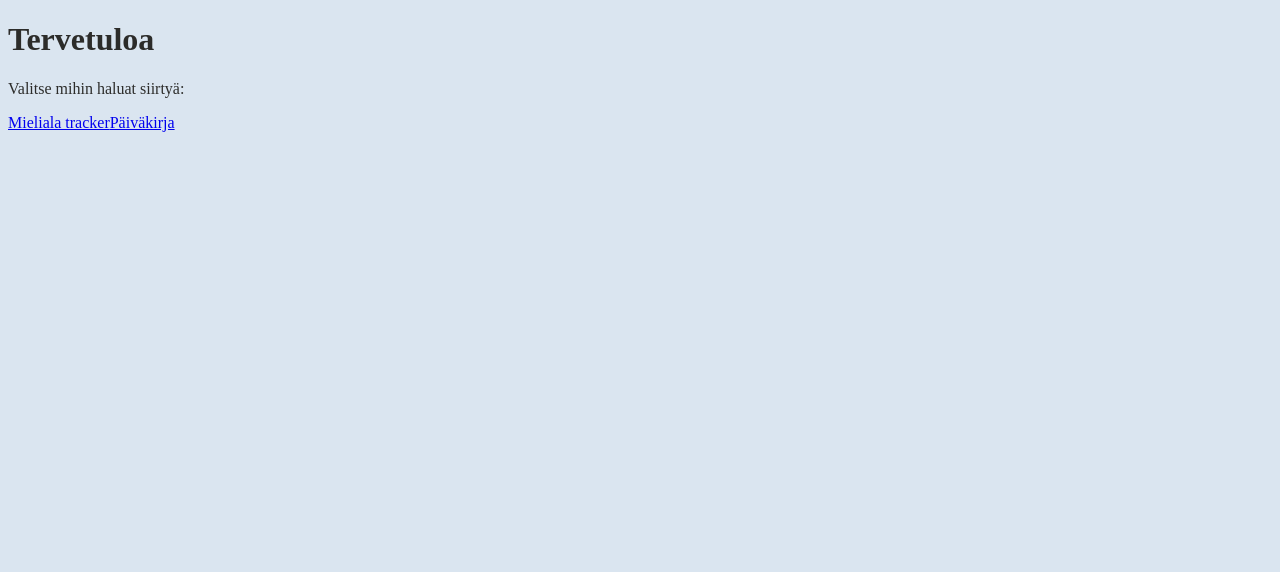
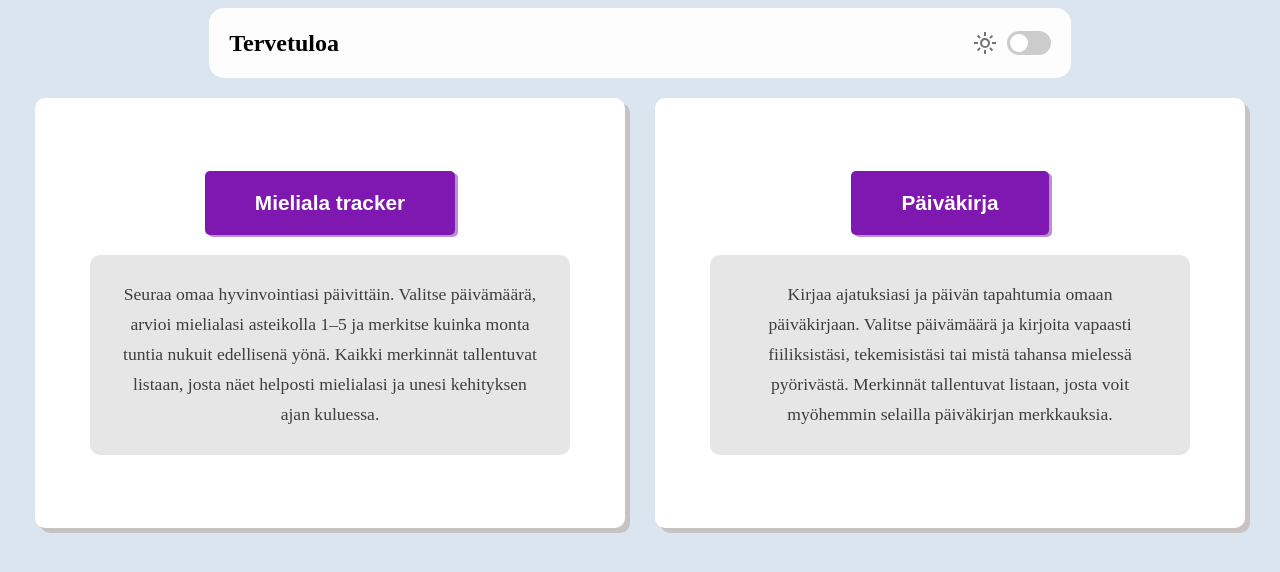
Before and after one commit to PorkkanaRaastin/Mood-tracker, a React (Vite) app in the folder MieliaTracker/: page / in a window 1280 px wide. Shown: the top 572 px of the page. Built offline with nearby package versions, Linux system fonts and the light colour scheme.

Commit message:
etusivu ja icon teeman muutokselle

```diff
--- a/MieliaTracker/db.json
+++ b/MieliaTracker/db.json
@@ -1,34 +1,10 @@
 {
   "entries": [
-    {
-      "date": "2026-07-29",
-      "mood": 5,
-      "sleep": "7-8",
-      "id": "ljuJ7EQi_kc"
-    },
-    {
-      "date": "2026-08-26",
-      "mood": 3,
-      "sleep": "6-7",
-      "id": "W0mWQuwvPMc"
-    },
-    {
-      "date": "2026-07-28",
-      "mood": 1,
-      "sleep": "<5",
-      "id": "flMsjyn2hPU"
-    },
     {
       "date": "2026-07-18",
       "mood": 5,
       "sleep": ">8",
       "id": "GdGc7ETtGyE"
-    },
-    {
-      "date": "2026-08-27",
-      "mood": 4,
-      "sleep": "6-7",
-      "id": "JbKw6bXelBk"
     },
     {
       "date": "2026-08-13",
--- a/MieliaTracker/src/pages/Etusivu.jsx
+++ b/MieliaTracker/src/pages/Etusivu.jsx
@@ -1,16 +1,222 @@
 import { Link } from 'react-router-dom'
+import styled from 'styled-components'
+import { useState, useEffect } from 'react'
+import darkIcon from '../assets/dark_mode.svg'
+import lightIcon from '../assets/light_mode.svg'
 
 function Etusivu() {
+
+  //dark mode -tila, oletusarvo luetaan localStoragesta
+  const [darkMode, setDarkMode] = useState(() => localStorage.getItem('darkMode') === 'true')
+
+  //Vaihtaa teemaa (light/dark) ja tallentaa valinnan local storageen
+  //aina kun darkMode-tila muuttuu
+  useEffect(() => {
+    document.documentElement.setAttribute('data-theme', darkMode ? 'dark' : 'light')
+    localStorage.setItem('darkMode', darkMode)
+  }, [darkMode])
+
   return (
     <div className="etusivu">
-      <h1>Tervetuloa</h1>
-      <p>Valitse mihin haluat siirtyä:</p>
-      <div className="valikkoLinkit">
-        <Link to="/mielialatracker">Mieliala tracker</Link>
-        <Link to="/paivakirja">Päiväkirja</Link>
-      </div>
+      <StyledHeader>
+        <h2>Tervetuloa</h2>
+        <img
+        src={darkMode ? darkIcon : lightIcon}
+        alt={darkMode ? 'dark mode' : 'light mode'}
+        style={!darkMode ? { filter: 'brightness(0.5)' } : undefined}
+        />
+        {/* Dark mode -kytkin */}
+        <ThemeSwitch>
+          <input
+            type="checkbox"
+            checked={darkMode}
+            onChange={() => setDarkMode(!darkMode)}
+          />
+          <span className="slider"></span>
+        </ThemeSwitch>
+      </StyledHeader>
+
+      <ValintaBoksit>
+        <Lootat>
+          <div>
+            <Link to="/mielialatracker"><button>Mieliala tracker</button></Link>
+            <TekstiLoota>
+              <p>
+                Seuraa omaa hyvinvointiasi päivittäin. Valitse päivämäärä, arvioi
+                mielialasi asteikolla 1–5 ja merkitse kuinka monta tuntia nukuit
+                edellisenä yönä. Kaikki merkinnät tallentuvat listaan, josta näet
+                helposti mielialasi ja unesi kehityksen ajan kuluessa.
+              </p>
+            </TekstiLoota>
+          </div>
+        </Lootat>
+        <Lootat>
+          <div>
+            <Link to="/paivakirja"><button>Päiväkirja</button></Link>
+            <TekstiLoota>
+              <p>
+                Kirjaa ajatuksiasi ja päivän tapahtumia omaan päiväkirjaan. Valitse
+                päivämäärä ja kirjoita vapaasti fiiliksistäsi, tekemisistäsi tai
+                mistä tahansa mielessä pyörivästä. Merkinnät tallentuvat listaan,
+                josta voit myöhemmin selailla päiväkirjan merkkauksia.
+              </p>
+            </TekstiLoota>
+          </div>
+        </Lootat>
+      </ValintaBoksit>
+
     </div>
   )
 }
 
+const StyledHeader = styled.header`
+    background-color: var(--header-bg);
+    color: var(--header-text);
+    text-align: center;
+    height: 70px;
+    width: 65%;
+    margin: auto;
+    border-radius: 15px;
+    display: flex;
+    align-items: center;
+    padding: 0 20px;
+
+    img {
+        margin-left: auto;
+        margin-right: 10px;
+    }
+
+    a {
+        text-decoration: none;
+        color: var(--a);
+    }
+    a button {
+        border: none;
+        background-color: rgb(126, 24, 177);
+        box-shadow: 3px 2px rgb(189, 141, 213);
+        color: white;
+        border-radius: 5px;
+        padding: 7px;
+        cursor: pointer;
+    }
+`
+
+const ThemeSwitch = styled.label`
+    position: relative;
+    display: inline-block;
+    width: 44px;
+    height: 24px;
+
+    img {
+        margin-right: 10px;
+    }
+
+    input {
+        opacity: 0;
+        width: 0;
+        height: 0;
+    }
+
+    .slider {
+        position: absolute;
+        cursor: pointer;
+        top: 0;
+        left: 0;
+        right: 0;
+        bottom: 0;
+        background-color: #ccc;
+        border-radius: 24px;
+        transition: 0.2s;
+    }
+
+    .slider::before {
+        content: "";
+        position: absolute;
+        height: 18px;
+        width: 18px;
+        left: 3px;
+        bottom: 3px;
+        background-color: white;
+        border-radius: 50%;
+        transition: 0.2s;
+    }
+
+    input:checked + .slider {
+        background-color: #534AB7;
+    }
+
+    input:checked + .slider::before {
+        transform: translateX(20px);
+    }
+`
+
+const Lootat = styled.div`
+    background-color: var(--card-bg);
+    color: var(--text);
+    display: flex;
+    flex-direction: column;
+    align-items: center;
+    justify-content: center;
+    padding: 15px;
+    border-radius: 10px;
+    width: 35rem;
+
+    height: 400px;
+    box-shadow: 5px 5px var(--shadow);
+    min-height: 400px;
+
+    @media (max-width: 1200px) {
+        width: 90%;
+        max-width: 30rem;
+        margin-top: 10px;
+    }
+
+    > div {
+        display: flex;
+        flex-direction: column;
+        align-items: center;
+    }
+
+    a button {
+        border: none;
+        background-color: rgb(126, 24, 177);
+        box-shadow: 3px 2px rgb(189, 141, 213);
+        color: white;
+        border-radius: 5px;
+        padding: 20px 50px;
+        font-size: 1.3rem;
+        font-weight: 600;
+        cursor: pointer;
+        margin-bottom: 20px;
+    }
+`
+
+const TekstiLoota = styled.div`
+    background-color: color-mix(in srgb, var(--card-bg) 90%, black);
+    border-radius: 10px;
+    padding: 25px 30px;
+    max-width: 420px;
+
+    p {
+        margin: 0;
+        font-size: 1.1rem;
+        line-height: 1.7;
+        text-align: center;
+        color: var(--text);
+        opacity: 0.9;
+    }
+`
+
+const ValintaBoksit = styled.div`
+    display: flex;
+    justify-content: center;
+    margin-top: 20px;
+    gap: 30px;
+
+    @media (max-width: 1200px) {
+        flex-direction: column;
+        align-items: center;
+    }
+`
+
 export default Etusivu
--- a/MieliaTracker/src/pages/MielialaTracker.jsx
+++ b/MieliaTracker/src/pages/MielialaTracker.jsx
@@ -3,6 +3,8 @@ import styled from 'styled-components'
 import { useState, useEffect } from 'react'
 import entryService from '../services/entries'
 import trashIcon from '../assets/trash.svg'
+import darkIcon from '../assets/dark_mode.svg'
+import lightIcon from '../assets/light_mode.svg'
 
 //Mieliala arvot
 const moodOptions = [
@@ -181,6 +183,11 @@ function MielialaTracker() {
             <StyledHeader>
                 <Link to="/"><button>Etusivu</button></Link>
                 <h3>Mieliala tracker</h3>
+                <img
+                    src={darkMode ? darkIcon : lightIcon}
+                    alt={darkMode ? 'dark mode' : 'light mode'}
+                    style={!darkMode ? { filter: 'brightness(0.5)' } : undefined}
+                />
                 {/* Dark mode -kytkin */}
                 <ThemeSwitch>
                     <input
@@ -227,6 +234,16 @@ const StyledHeader = styled.header`
     align-items: center;
     justify-content: space-between;
     padding: 0 20px;
+
+    img {
+        margin-left: auto;
+        margin-right: 10px;
+    }
+
+    h3 {
+        margin-left: auto;
+    }
+
     a {
         text-decoration: none;
         color: var(--a);
```
Also changed, not shown: MieliaTracker/src/assets/dark_mode.svg (added), MieliaTracker/src/assets/light_mode.svg (added).
